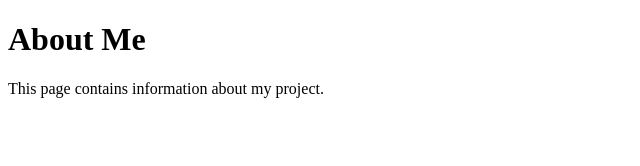
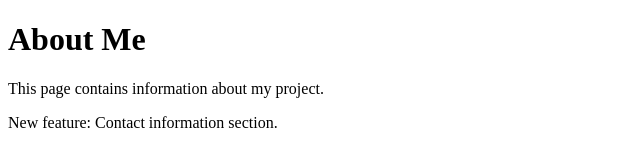
Before and after one commit to trakshala457/login-project, a plain HTML site: page about.html in a window 1280 px wide. Shown: the whole page, without its empty margins (0-640 px from the left). Drawn offline with Linux system fonts and the light colour scheme.

Commit message:
Add details on feature branch

```diff
--- a/about.html
+++ b/about.html
@@ -6,5 +6,6 @@
 <body>
     <h1>About Me</h1>
     <p>This page contains information about my project.</p>
+    <p>New feature: Contact information section.</p>
 </body>
 </html>
```
